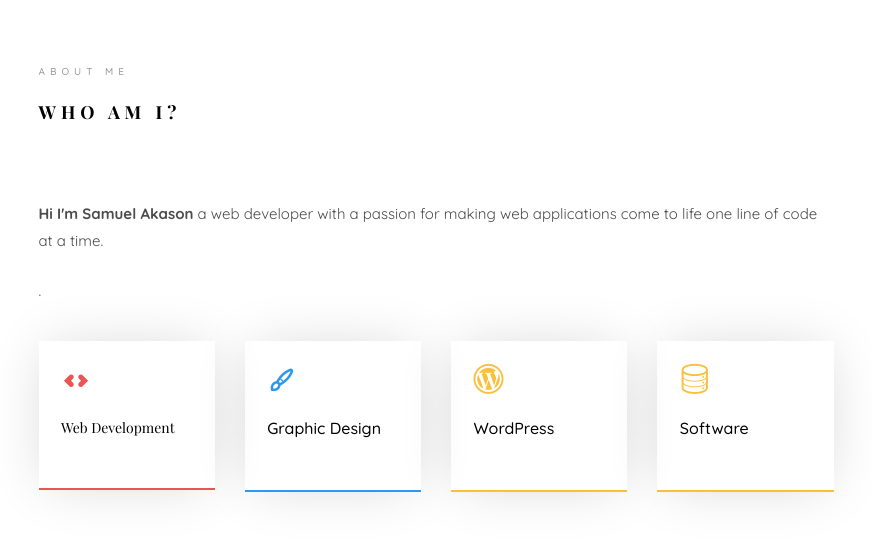
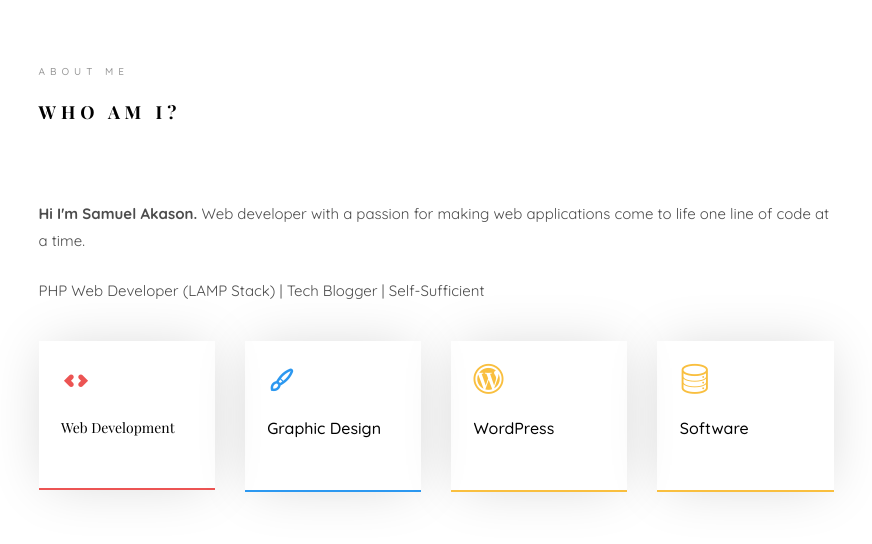
Before and after one commit to samuelakason/folio, a PHP site: page / in a window 1280 px wide. Shown: the part 947-1491 px from the top of the page, without its empty margins (354-1226 px from the left). Run offline with PHP 8.4, Linux system fonts and the light colour scheme; some libraries are stand-ins or nearby versions; some web fonts are replaced.

Commit message:
Update index.php

```diff
--- a/index.php
+++ b/index.php
@@ -57,7 +57,7 @@
 		<a href="#" class="js-colorlib-nav-toggle colorlib-nav-toggle" data-toggle="collapse" data-target="#navbar" aria-expanded="false" aria-controls="navbar"><i></i></a>
 		<aside id="colorlib-aside" role="complementary" class="border js-fullheight">
 			<div class="text-center">
-				<div class="author-img" style="background-image: url(images/about.jpg);"></div>
+				<div class="author-img" style="background-image: url(images/about1.jpg);"></div>
 				<h1 id="colorlib-logo"><a href="index.php">Samuel Akason</a></h1>
 				<span class="position"><a href="">Web </a>Developer</span>
 			</div>
@@ -82,7 +82,7 @@
 			<section id="colorlib-hero" class="js-fullheight" data-section="home">
 				<div class="flexslider js-fullheight">
 					<ul class="slides">
-				   	<li style="background-image: url(images/img_bg_1.jpg);">
+				   	<li style="background-image: url(images/39467143.png);">
 				   		<div class="overlay"></div>
 				   		<div class="container-fluid">
 				   			<div class="row">
@@ -125,8 +125,8 @@
 									<div class="about-desc">
 										<span class="heading-meta">About Me</span>
 										<h2 class="colorlib-heading">Who Am I?</h2>
-										<p><strong>Hi I'm Samuel Akason</strong> a web developer with a passion for making web applications come to life one line of code at a time.</p>
-										<p>.</p>
+										<p><strong>Hi I'm Samuel Akason. </strong>Web developer with a passion for making web applications come to life one line of code at a time.</p>
+										<p>PHP Web Developer (LAMP Stack) | Tech Blogger | Self-Sufficient</p>
 									</div>
 								</div>
 							</div>
@@ -582,18 +582,21 @@
 					</div>
 					<div class="row">
 						<div class="col-md-6 animate-box" data-animate-effect="fadeInLeft">
-							<div class="project" style="background-image: url(images/img-1.jpg);">
+							<div class="project" style="background-image: url(images/smssch.png);">
 								<div class="desc">
 									<div class="con">
 										<h3><a href="work.html">Work 01</a></h3>
 										<span>Website</span>
 										<p class="icon">
 											<span id="mBtn" data-toggle="modal" data-target="#exampleModal"><a href="#"><i class=""></i>Project Snippet</a></span>
+											<span id="mBtn" data-toggle="modal" data-target="#exampleModal"><a href="https://smsschedulerapp.herokuapp.com/" target="_blank"><i class=""></i>Project Demo</a></span>
 										</p>
 									</div>
 								</div>
 							</div>
 						</div>
+
+
 						<div class="col-md-6 animate-box" data-animate-effect="fadeInRight">
 							<div class="project" style="background-image: url(images/img-2.jpg);">
 								<div class="desc">
@@ -607,6 +610,9 @@
 								</div>
 							</div>
 						</div>
+
+
+
 						<div class="col-md-6 animate-box" data-animate-effect="fadeInTop">
 							<div class="project" style="background-image: url(images/img-3.jpg);">
 								<div class="desc">
@@ -679,30 +685,30 @@
 					<div class="row">
 						<div class="col-md-4 col-sm-6 animate-box" data-animate-effect="fadeInLeft">
 							<div class="blog-entry">
-								<a href="blog.html" class="blog-img"><img src="images/blog-1.jpg" class="img-responsive" alt="HTML5 Bootstrap Template by colorlib.com"></a>
+								<a href="blog.php" class="blog-img" target="_blank"><img src="images/blog-1.jpg" class="img-responsive" alt="HTML5 Bootstrap Template by colorlib.com"></a>
 								<div class="desc">
 									<span><small>April 14, 2018 </small> | <small> Web Design </small> | <small> <i class="icon-bubble3"></i> 4</small></span>
-									<h3><a href="blog.html">Renovating National Gallery</a></h3>
+									<h3><a href="blog.php" target="_blank">Renovating National Gallery</a></h3>
 									<p>Separated they live in Bookmarksgrove right at the coast of the Semantics, a large language ocean.</p>
 								</div>
 							</div>
 						</div>
 						<div class="col-md-4 col-sm-6 animate-box" data-animate-effect="fadeInRight">
 							<div class="blog-entry">
-								<a href="blog.html" class="blog-img"><img src="images/blog-2.jpg" class="img-responsive" alt="HTML5 Bootstrap Template by colorlib.com"></a>
+								<a href="blog.php" class="blog-img" target="_blank"><img src="images/blog-2.jpg" class="img-responsive" alt="HTML5 Bootstrap Template by colorlib.com"></a>
 								<div class="desc">
 									<span><small>April 14, 2018 </small> | <small> Web Design </small> | <small> <i class="icon-bubble3"></i> 4</small></span>
-									<h3><a href="blog.html">Wordpress for a Beginner</a></h3>
+									<h3><a href="blog.php" target="_blank">Wordpress for a Beginner</a></h3>
 									<p>Separated they live in Bookmarksgrove right at the coast of the Semantics, a large language ocean.</p>
 								</div>
 							</div>
 						</div>
 						<div class="col-md-4 col-sm-6 animate-box" data-animate-effect="fadeInLeft">
 							<div class="blog-entry">
-								<a href="blog.html" class="blog-img"><img src="images/blog-3.jpg" class="img-responsive" alt="HTML5 Bootstrap Template by colorlib.com"></a>
+								<a href="blog.php" class="blog-img" target="_blank"><img src="images/blog-3.jpg" class="img-responsive" alt="HTML5 Bootstrap Template by colorlib.com"></a>
 								<div class="desc">
 									<span><small>April 14, 2018 </small> | <small> Inspiration </small> | <small> <i class="icon-bubble3"></i> 4</small></span>
-									<h3><a href="blog.html">Make website from scratch</a></h3>
+									<h3><a href="blog.php" target="_blank">Make website from scratch</a></h3>
 									<p>Separated they live in Bookmarksgrove right at the coast of the Semantics, a large language ocean.</p>
 								</div>
 							</div>
@@ -710,7 +716,7 @@
 					</div>
 					<div class="row">
 						<div class="col-md-12 animate-box">
-							<p><a href="#" class="btn btn-primary btn-lg btn-load-more">Load more <i class="icon-reload"></i></a></p>
+							<p><a href="blog.php" class="btn btn-primary btn-lg btn-load-more" target="_blank">Read more <i class="icon-reload"></i></a></p>
 						</div>
 					</div>
 				</div>
@@ -732,7 +738,7 @@
 									<i class="icon-globe-outline"></i>
 								</div>
 								<div class="colorlib-text">
-									<p><a href="#">info@domain.com</a></p>
+									<p><a href="mailto: hi@samuelakason.com">hi@samuelakason.com</a></p>
 								</div>
 							</div>
 
```
